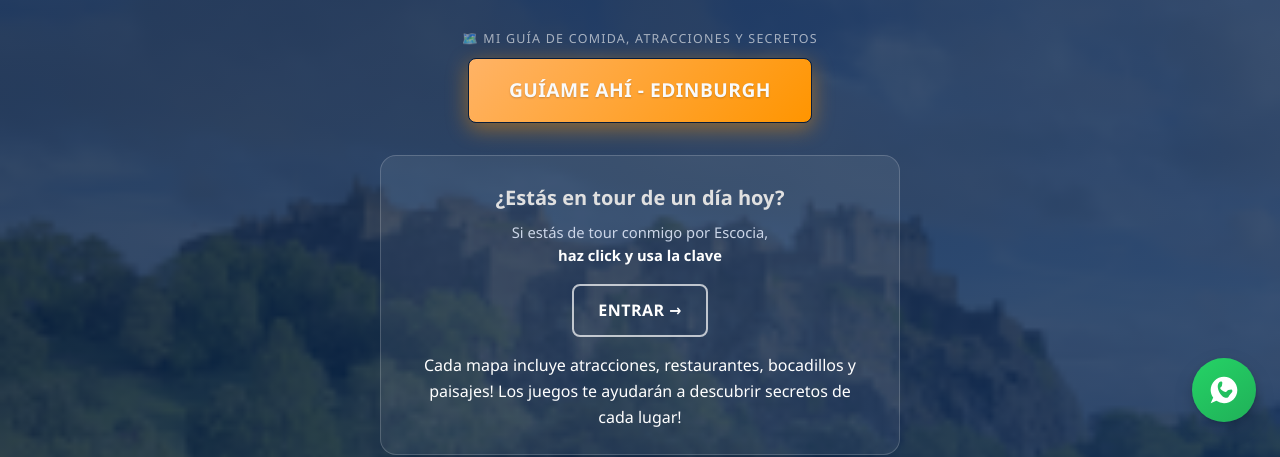
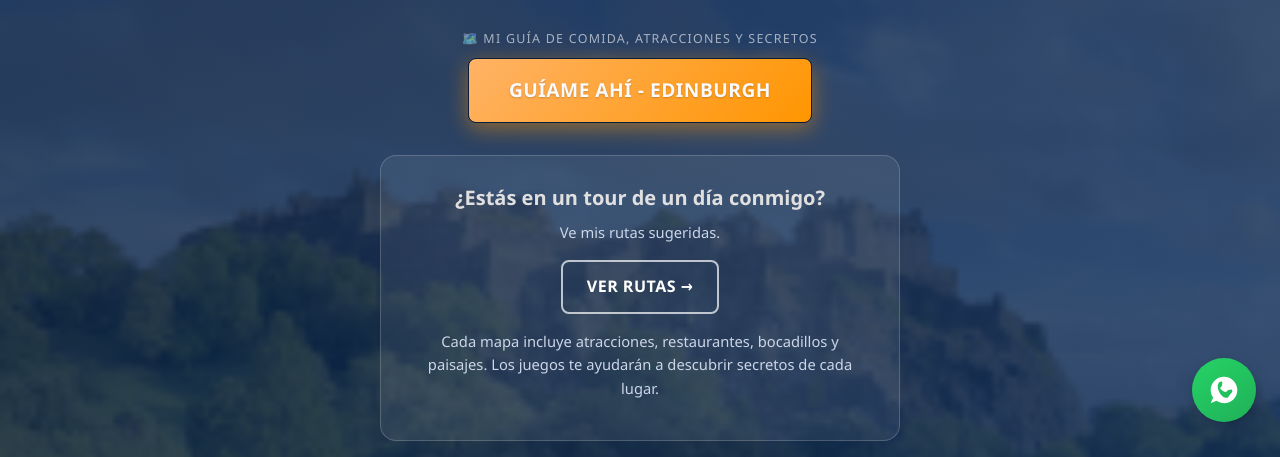
Before and after one commit to GregSom-MSc/guiame-ai, a plain HTML site: page guide.html in a window 1280 px wide. Shown: the part 354-811 px from the top of the page. Drawn offline with Linux system fonts and the light colour scheme; no server answers.

Commit message:
fixed the button to enter the 1 day tours.

```diff
--- a/guide.html
+++ b/guide.html
@@ -188,12 +188,9 @@
               class="hero-subtitle"
               style="margin-top: 0rem; margin-bottom: 0.3rem; font-weight: bold"
             >
-              ¿Estás en tour de un día hoy?
+              ¿Estás en un tour de un día conmigo?
             </h2>
-            <p class="hero-subtitle">
-              Si estás de tour conmigo por Escocia,<br />
-              <strong>haz click y usa la clave</strong>
-            </p>
+            <p class="hero-subtitle">Ve mis rutas sugeridas.</p>
 
             <div
               class="hero-buttons"
@@ -204,12 +201,15 @@
                 rel="noopener noreferrer"
                 class="btn btn-tertiary"
               >
-                Entrar →
+                Ver rutas →
               </a>
+            </div>
+
+            <p class="hero-subtitle" style="margin-top: 1rem">
               Cada mapa incluye atracciones, restaurantes, bocadillos y
-              paisajes! Los juegos te ayudarán a descubrir secretos de cada
-              lugar! <br />
-            </div>
+              paisajes. Los juegos te ayudarán a descubrir secretos de cada
+              lugar.
+            </p>
           </div>
 
           <div
```
Also changed, not shown: walks.html (+1 -1 lines).
